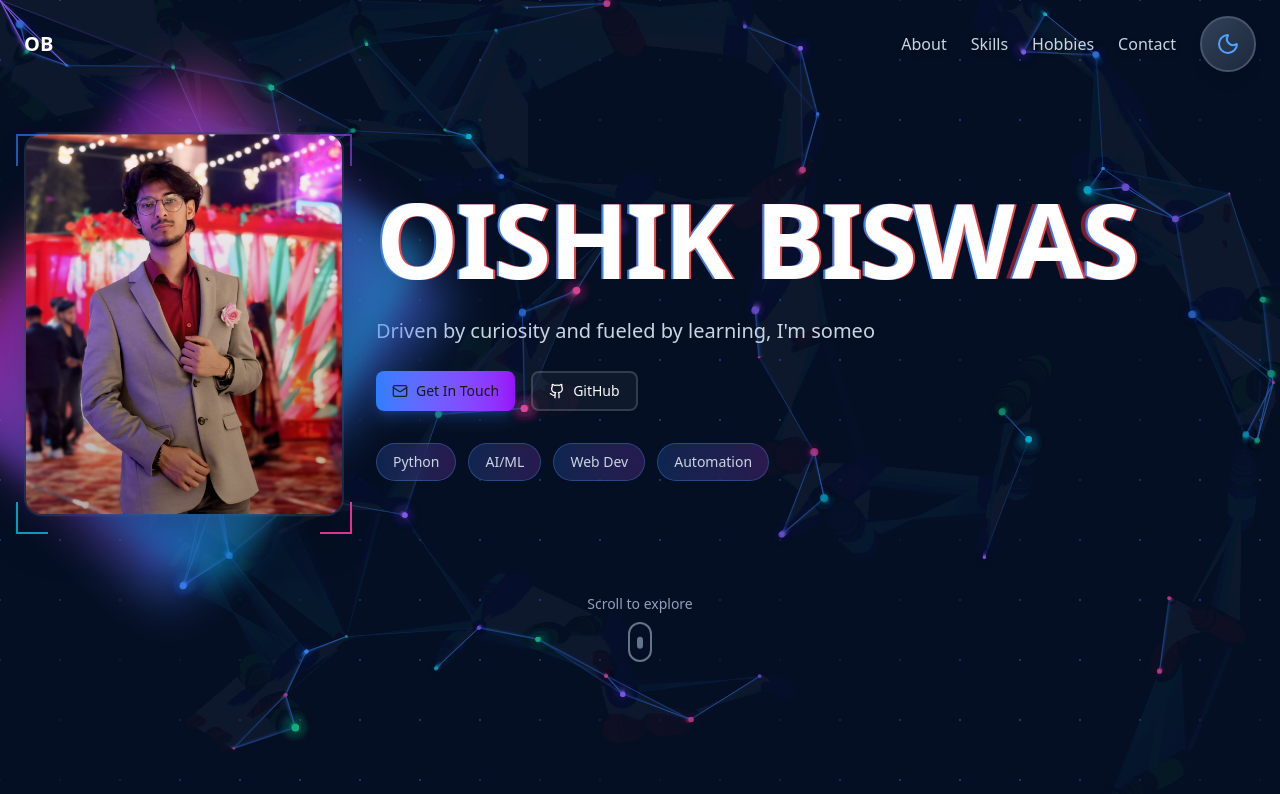
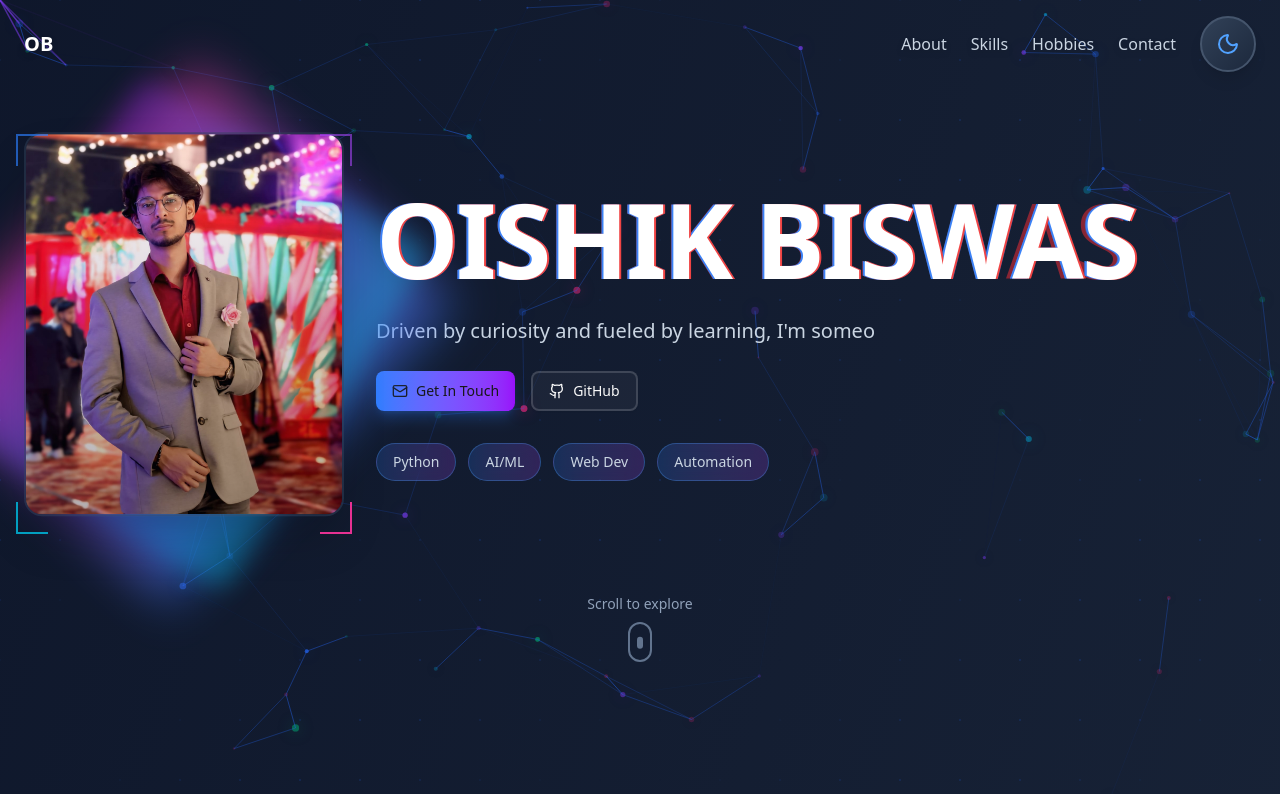
Before and after one commit to OishikBiswas123/portfolio--v2, a Next.js app: page / in a window 1280 px wide. Shown: the top 794 px of the page. Built offline with nearby package versions, Linux system fonts and the light colour scheme.

Commit message:
Make futuristic background transparent with darker particles for light mode compatibility

```diff
--- a/src/components/futuristic-background.tsx
+++ b/src/components/futuristic-background.tsx
@@ -44,7 +44,8 @@ export function FuturisticBackground() {
         this.pulse = 0
         this.pulseSpeed = Math.random() * 0.02 + 0.01
 
-        const colors = ['#3B82F6', '#8B5CF6', '#06B6D4', '#EC4899', '#10B981']
+        // Use darker, more saturated colors for visibility on light backgrounds
+        const colors = ['#2563EB', '#7C3AED', '#0891B2', '#DB2777', '#059669']
         this.color = colors[Math.floor(Math.random() * colors.length)]
       }
 
@@ -99,12 +100,12 @@ export function FuturisticBackground() {
           const distance = Math.sqrt(dx * dx + dy * dy)
 
           if (distance < maxDistance) {
-            const opacity = (1 - distance / maxDistance) * 0.4
+            const opacity = (1 - distance / maxDistance) * 0.6
             ctx.beginPath()
             ctx.moveTo(particles[i].x, particles[i].y)
             ctx.lineTo(particles[j].x, particles[j].y)
-            ctx.strokeStyle = `rgba(59, 130, 246, ${opacity})`
-            ctx.lineWidth = 0.5
+            ctx.strokeStyle = `rgba(37, 99, 235, ${opacity})`
+            ctx.lineWidth = 1
             ctx.stroke()
             connections++
           }
@@ -116,12 +117,12 @@ export function FuturisticBackground() {
         const distance = Math.sqrt(dx * dx + dy * dy)
 
         if (distance < 200) {
-          const opacity = (1 - distance / 200) * 0.6
+          const opacity = (1 - distance / 200) * 0.8
           ctx.beginPath()
           ctx.moveTo(particles[i].x, particles[i].y)
           ctx.lineTo(mouseX, mouseY)
-          ctx.strokeStyle = `rgba(139, 92, 246, ${opacity})`
-          ctx.lineWidth = 1
+          ctx.strokeStyle = `rgba(124, 58, 237, ${opacity})`
+          ctx.lineWidth = 1.5
           ctx.stroke()
         }
       }
@@ -139,20 +140,20 @@ export function FuturisticBackground() {
 
           const maxDist = 300
           const brightness = distFromMouse < maxDist
-            ? (1 - distFromMouse / maxDist) * 0.3
-            : 0.05
+            ? (1 - distFromMouse / maxDist) * 0.5
+            : 0.15
 
           const pulse = Math.sin(time + x * 0.01 + y * 0.01) * 0.5 + 0.5
 
-          ctx.fillStyle = `rgba(59, 130, 246, ${brightness * pulse})`
+          ctx.fillStyle = `rgba(37, 99, 235, ${brightness * pulse})`
           ctx.fillRect(x - 1, y - 1, 2, 2)
         }
       }
     }
 
     const animate = () => {
-      ctx.fillStyle = 'rgba(15, 23, 42, 0.1)'
-      ctx.fillRect(0, 0, canvas.width, canvas.height)
+      // Clear canvas with transparent fade for trail effect
+      ctx.clearRect(0, 0, canvas.width, canvas.height)
 
       drawGrid()
 
@@ -186,10 +187,7 @@ export function FuturisticBackground() {
   return (
     <canvas
       ref={canvasRef}
-      className="absolute inset-0 w-full h-full"
-      style={{
-        background: 'linear-gradient(135deg, #0f172a 0%, #1e293b 50%, #0f172a 100%)'
-      }}
+      className="absolute inset-0 w-full h-full pointer-events-none"
     />
   )
 }
```
